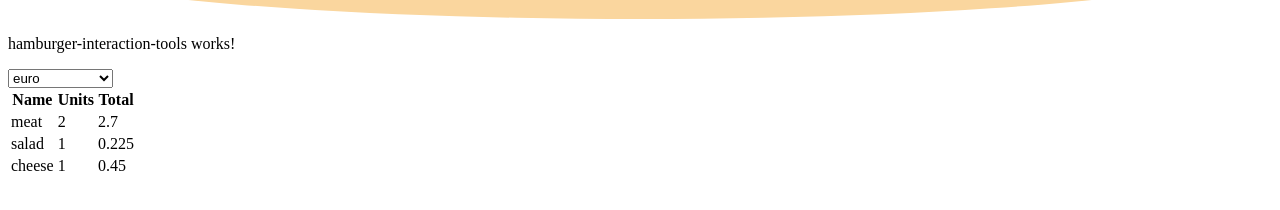
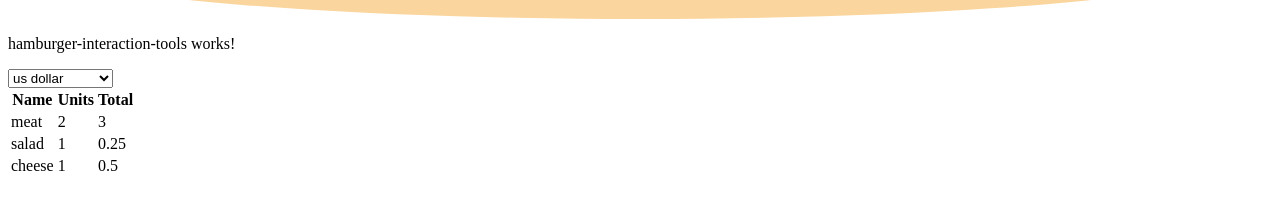
Before and after one commit to A-Cobra/angular, an Angular app: page / in a window 1280 px wide. Shown: the part 546-756 px from the top of the page. Built offline with nearby package versions, Linux system fonts and the light colour scheme.

Commit message:
Default currency set to USD

```diff
--- a/src/app/hamburger/hamburger-interaction-tools/hamburger-interaction-tools.component.html
+++ b/src/app/hamburger/hamburger-interaction-tools/hamburger-interaction-tools.component.html
@@ -2,6 +2,7 @@
 <select name="currency" id="currency" (change)="updateCurrency($event)">
   <option
     *ngFor="let currency of currencies | keyvalue"
+    [selected]="currency.key === 'us dollar'"
     [value]="currency.value.conversionRate">
     {{ currency.key }}
   </option>
--- a/src/app/hamburger/hamburger-interaction-tools/hamburger-interaction-tools.component.ts
+++ b/src/app/hamburger/hamburger-interaction-tools/hamburger-interaction-tools.component.ts
@@ -21,7 +21,7 @@ import { countElementsInList } from 'src/app/utils/count-elements-in-list.functi
 export class HamburgerInteractionToolsComponent
   implements AfterViewInit, OnChanges
 {
-  conversionRate: number = 0.9;
+  conversionRate: number = 1;
   currencies = currencyMap;
   ingredientsPricing = ingredientPrice;
   meatUnits!: number;
```
